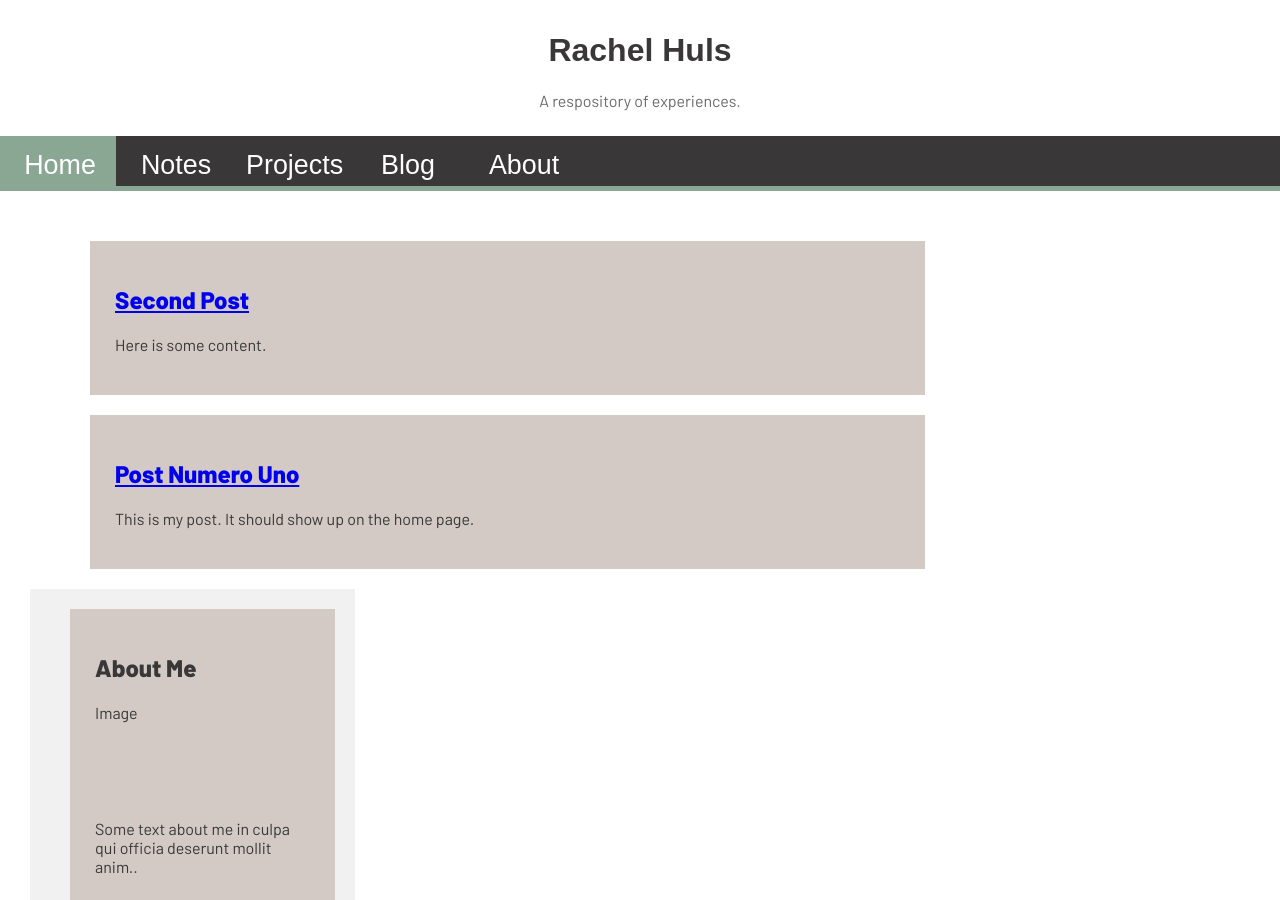
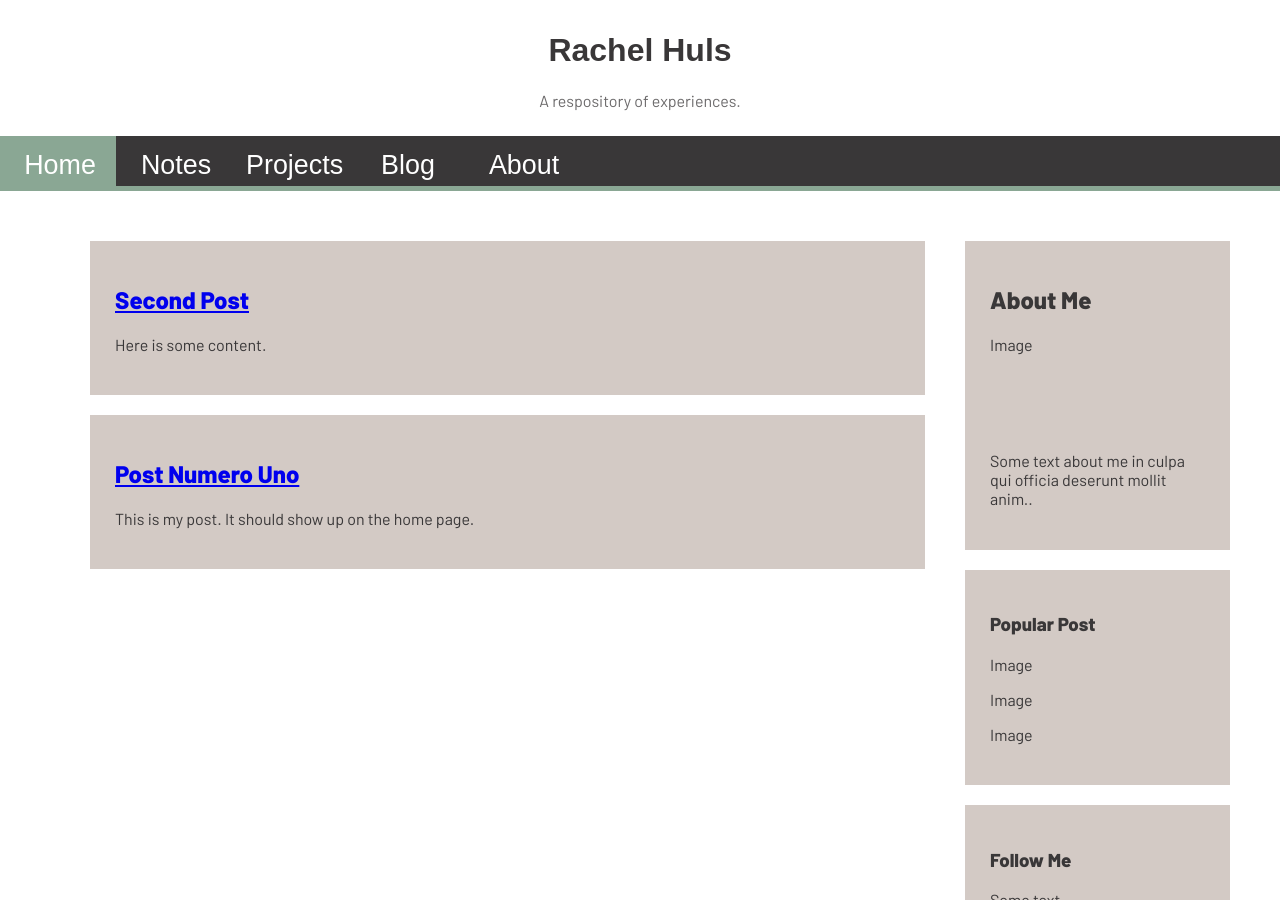
Before and after one commit to rachelhuls/rachelhuls.github.io, a Jekyll site: the page built from index.html, in a window 1280 px wide and 900 px high. Built offline with Jekyll 4.4.1, drawn with Linux system fonts in a browser that asks for light colours; some web fonts are replaced.

Commit message:
Update main.scss

```diff
--- a/_sass/main.scss
+++ b/_sass/main.scss
@@ -120,10 +120,8 @@ body {
   width: 75%;
 }
 .rightcolumn {
-  float: left;
+  float: right;
   width: 25%;
-  background-color: #f1f1f1;
-  padding-left: 20px;
 }
 .card{
   background-color: #d3cac5;
```
